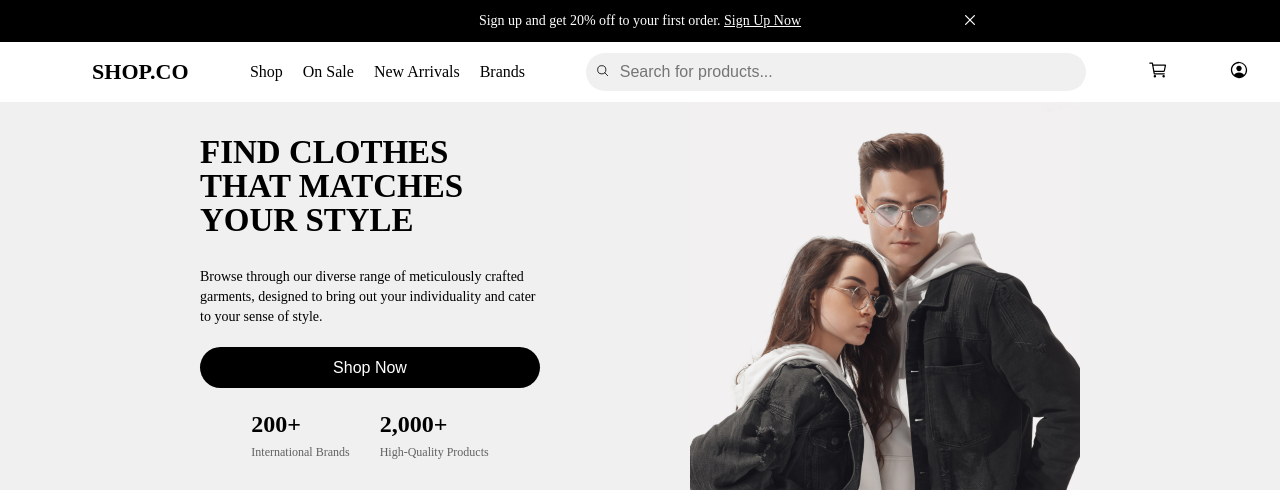
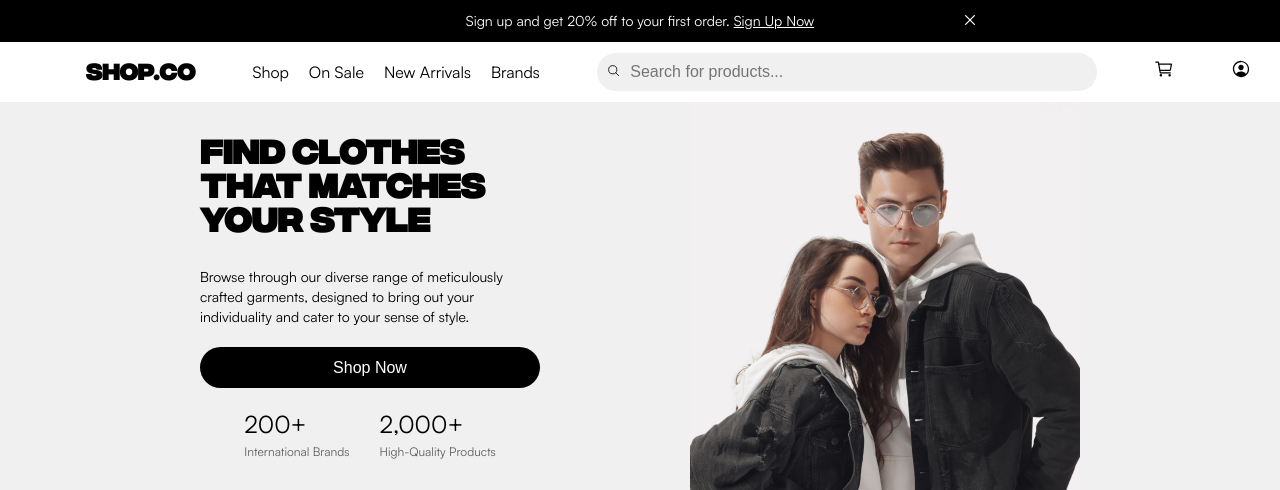
Before and after one commit to ananotopuria/shop.co, a website built with Vite: page index.html in a window 1280 px wide. Shown: the top 490 px of the page. Built offline with nearby package versions, Linux system fonts and the light colour scheme.

Commit message:
style: improve font files and paths

```diff
--- a/index.html
+++ b/index.html
@@ -447,11 +447,11 @@
             </div>
           </div>
         </div>
-        <div class="squares">
+        <!-- <div class="squares">
           <div class="square active-square"></div>
           <div class="square"></div>
           <div class="square"></div>
-        </div>
+        </div> -->
       </section>
     </main>
     <footer class="footer">
--- a/src/assets/sass/base/_typography.scss
+++ b/src/assets/sass/base/_typography.scss
@@ -1,3 +1,28 @@
+@font-face {
+  font-family: "Integral";
+  src: url("/src/assets/fonts/integral/integral.woff2") format("woff2"),
+    url("/src/assets/fonts/integral/integral.woff") format("woff"),
+    url("/src/assets/fonts/integral/integral.ttf") format("truetype");
+  font-weight: normal;
+  font-style: normal;
+}
+
+@font-face {
+  font-family: "Satoshi";
+  src: url("/src/assets/fonts/satoshi/satoshi.woff2") format("woff2"),
+    url("/src/assets/fonts/satoshi/satoshi.woff") format("woff"),
+    url("/src/assets/fonts/satoshi/satoshi.ttf") format("truetype");
+  font-weight: normal;
+  font-style: normal;
+}
+
+body {
+  // font-family: 'Integral', sans-serif;
+  font-family: "Satoshi", sans-serif;
+  font-size: 16px;
+  line-height: 1.5;
+}
+
 .secondary__heading {
   font-weight: 700;
   font-size: 3.2rem;
@@ -6,3 +31,10 @@
   color: $black;
   text-transform: uppercase;
 }
+
+.header__logo,
+.hero__section-heading,
+.secondary__heading,
+.subscribe__txt {
+  font-family: "Integral", sans-serif;
+}
--- a/src/assets/sass/pages/_home.scss
+++ b/src/assets/sass/pages/_home.scss
@@ -289,9 +289,10 @@
     gap: 15rem;
   }
   .subscribe__txt{
-    width: 40rem;
+    width: 50rem;
   }
 }
+
 @media only screen and (min-width: 90em) {
   .hero {
     gap: 10rem;
```
Also changed, not shown: css/style.css, 1 other file.
